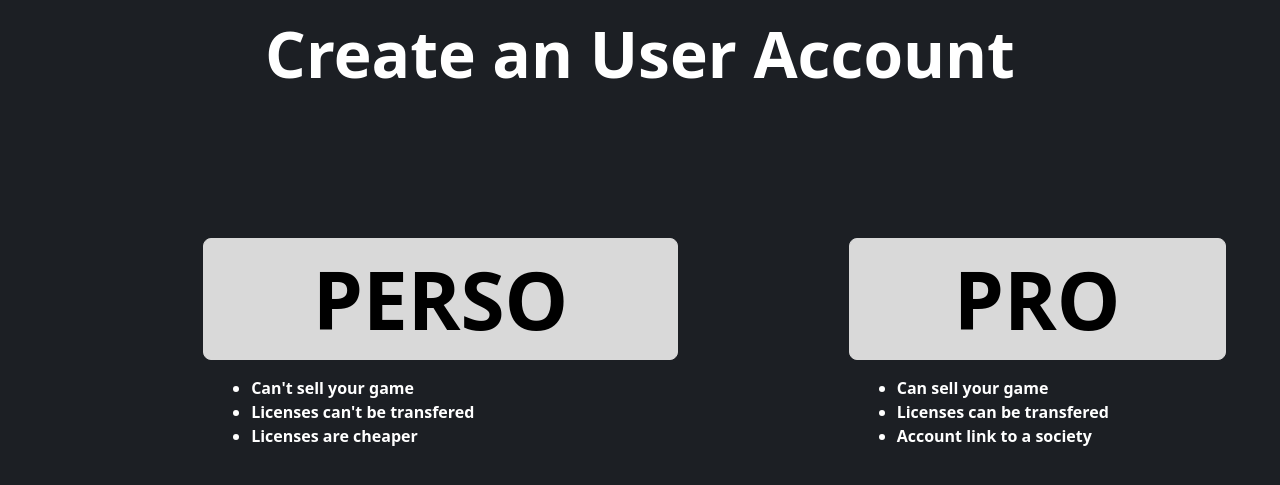
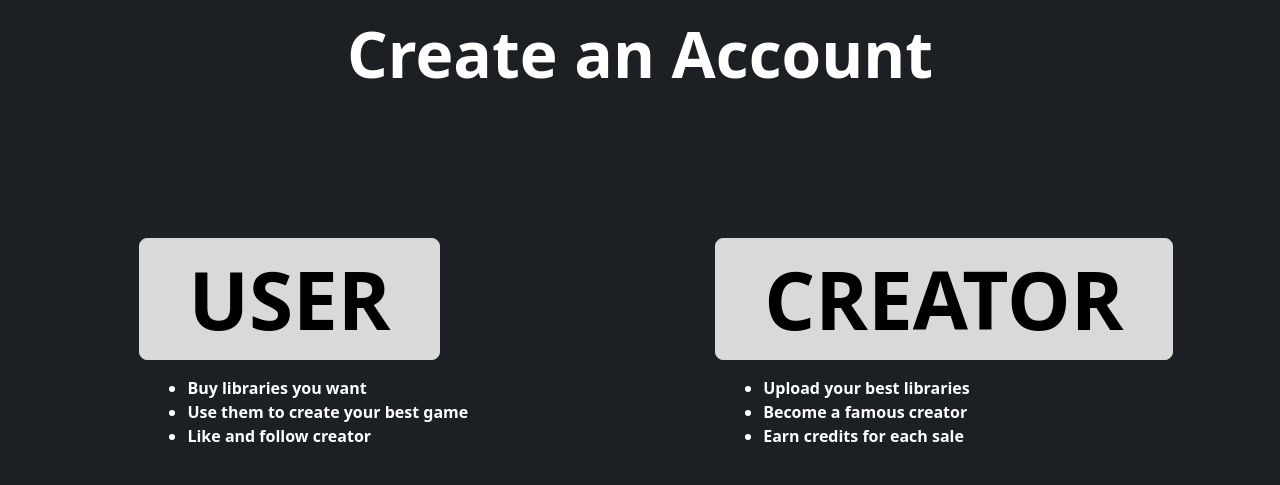
Before and after one commit to Joldd/CDA, a Node server app: page /inscription in a window 1280 px wide. Shown: the part 132-617 px from the top of the page. Run offline with Node 20, Linux system fonts and the light colour scheme.

Commit message:
debut séparation user / creator

```diff
--- a/src/bdd.cjs
+++ b/src/bdd.cjs
@@ -27,6 +27,7 @@ function createTables(){
         siren INT,
         paypalAdress VARCHAR(255),
         kbis VARCHAR(255),
+        type INT,
         PRIMARY KEY (id)
       );`
       ,
--- a/views/forms/inscriptionUser.html.twig
+++ b/views/forms/inscriptionUser.html.twig
@@ -11,7 +11,7 @@
     {% include 'header.html.twig' %}
 
     <main>
-      <h1 class="d-flex justify-content-center" style=" padding-top:5%; font-weight: 700; font-size:400%;">Create an User Account : PERSO</h1>
+      <h1 class="d-flex justify-content-center" style=" padding-top:5%; font-weight: 700; font-size:400%;">Create an Account : USER</h1>
 
       <div class="d-flex justify-content-center" style=" padding-top:5%;">
         <form class="" action="/inscriptionUser" method="post" >
--- a/views/header.html.twig
+++ b/views/header.html.twig
@@ -10,20 +10,34 @@
         Seccia Assets Store
     </h2>
     {% if userSession is defined %}
+        {% if userSession.type == 0 %}
             <div>
                 <a href="/" id="store" class="btn btn-custom m-3">Store</a>
-        <a href="/libraries" id="libraries" class="btn btn-custom m-3">My libraries</a>
-        <a href="/profile" id="profile" class="btn btn-custom m-3">
+                <a href="/libraries/history" id="libraries" class="btn btn-custom m-3">Purchase History</a>
+                <a href="/profile" title="Profil" id="profile" class="p-1 btn btn-custom m-3">
                     {% if userSession.image|length > 0 %}
-            <td><img src="./media/profile/{{userSession.image}}.png" alt="image" height="50"></td>
+                        <td><img src="./media/profile/{{userSession.image}}.png" alt="image" height="30"></td>
                     {% else %}
-            <td><img src="./static/img/profile.png" alt="image" height="50"></td>
+                        <td><img src="./static/img/profile.png" alt="image" height="30"></td>
                     {% endif %}
                 </a>
             </div>
         {% else %}
             <div>
-        <a href="/store" id="store" class="btn btn-custom m-3">Store</a>
+                <a href="/" id="store" class="btn btn-custom m-3">Store</a>
+                <a href="/libraries" id="libraries" class="btn btn-custom m-3">My libraries</a>
+                <a href="/profile" title="Profil" id="profile" class="p-1 btn btn-custom m-3">
+                    {% if userSession.image|length > 0 %}
+                        <td><img src="./media/profile/{{userSession.image}}.png" alt="image" height="30"></td>
+                    {% else %}
+                        <td><img src="./static/img/profile.png" alt="image" height="30"></td>
+                    {% endif %}
+                </a>
+            </div>
+        {% endif %}
+    {% else %}
+        <div>
+            <a href="/" id="store" class="btn btn-custom m-3">Store</a>
             <a href="/inscription" id="inscription" class="btn btn-custom m-3">Inscription</a>
             <a href="/login" id="login" class="btn btn-custom m-3">Login</a>
         </div>
--- a/views/libraries/store.html.twig
+++ b/views/libraries/store.html.twig
@@ -31,7 +31,7 @@
       <div class="container mt-3">
         <div class="row">
           {% for library in libraries %}
-          <div class="col-6 col-lg-3 p-2">
+          <div class="blockLibrary col-6 col-lg-3 p-2">
             <div class="card" style="background-color:#A0A0A0">
               <a href="/library/{{library.uuid}}" class="overflow-hidden" title="Open library">
                 <img class="border m-1 card-img-top zoom-hover" src="/media/img/{{library.image}}.png" alt="project_image" style="aspect-ratio: 1.2; object-fit: cover;">
--- a/views/users/inscription.html.twig
+++ b/views/users/inscription.html.twig
@@ -1,5 +1,6 @@
 <!doctype html>
 <html lang="en">
+
 <head>
   <title>Inscription</title>
   {% include 'includecss.html.twig' %}
@@ -10,32 +11,29 @@
 
   {% include 'header.html.twig' %}
 
-    <main >
+  <main>
 
-      <h1 class="d-flex justify-content-center mt-3" style="font-weight: 700; font-size:400%;">Create an User Account</h1>
+    <h1 class="d-flex justify-content-center mt-3" style="font-weight: 700; font-size:400%;">Create an Account</h1>
 
     <!-- Boutons -->
     <div class="d-flex justify-content-md-around" style="height: 500px; ;align-items: center;">
 
-        <ul >
+      <ul>
         <li class="list-group-item mb-3">
-            <a href="/inscriptionUser" >
-              <button class="btn btn-lg btn-custom pt-0 pb-0" style="font-size:500%; padding-left: 40%; padding-right: 40%;">PERSO</button>
-            </a>
+          <a class="btn btn-lg btn-custom pt-0 pb-0 ps-5 pe-5" style="font-size:500%;" href="/inscriptionUser">USER</a>
         </li>
-          <li class="fw-semibold ms-5">Can't sell your game</li>
-          <li class="fw-semibold ms-5">Licenses can't be transfered</li>
-          <li class="fw-semibold ms-5">Licenses are cheaper</li>
+        <li class="fw-semibold ms-5">Buy libraries you want</li>
+        <li class="fw-semibold ms-5">Use them to create your best game</li>
+        <li class="fw-semibold ms-5">Like and follow creator</li>
       </ul>
 
       <ul class="">
         <li class="list-group-item mb-3">
-            <a href="/inscriptionCreator" >
-              <button class="btn btn-lg btn-custom pt-0 pb-0" style="font-size:500%; padding-left: 40%; padding-right: 40%; font-size:500%">PRO</button>
-            </a>
-            <li class="fw-semibold ms-5">Can sell your game</li>
-            <li class="fw-semibold ms-5">Licenses can be transfered</li>
-            <li class="fw-semibold ms-5">Account link to a society</li>
+          <a class="btn btn-lg btn-custom pt-0 pb-0 ps-5 pe-5" style="font-size:500%;" href="/inscriptionCreator">CREATOR</a>
+        </li>
+        <li class="fw-semibold ms-5">Upload your best libraries</li>
+        <li class="fw-semibold ms-5">Become a famous creator</li>
+        <li class="fw-semibold ms-5">Earn credits for each sale</li>
       </ul>
 
     </div>
```
Also changed, not shown: src/Controllers/librarie_controller.cjs (+83 -86 lines), src/Controllers/user_controller.cjs (+84 -50 lines), src/Models/user_model.cjs (+10 -4 lines), static/styles/specific.css (+8 -0 lines), views/forms/inscriptionCreator.html.twig (+5 -5 lines), views/forms/libraries.html.twig (+2 -12 lines), views/libraries/history.html.twig (+8 -0 lines), views/users/accountValidated.html.twig (+15 -4 lines). Lines whose indentation alone changed are shown as unchanged.
